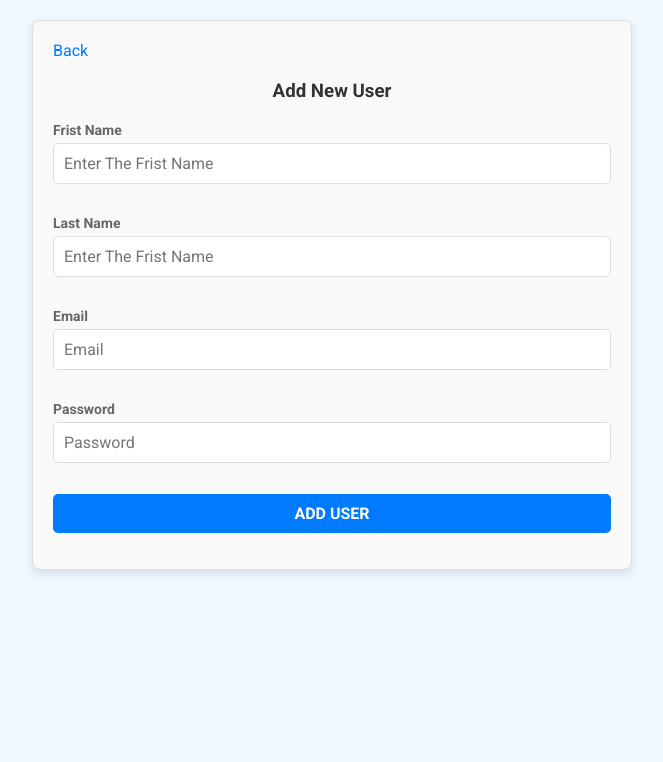
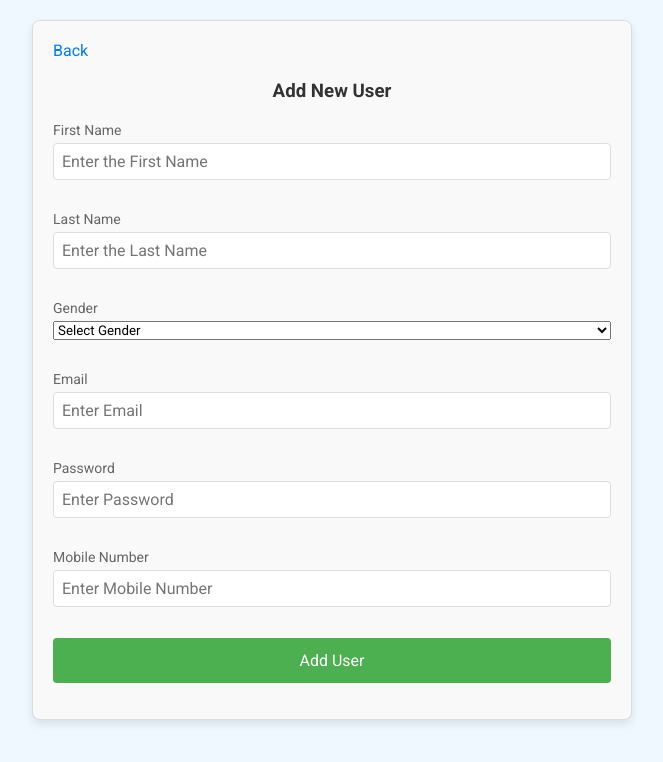
Before and after one commit to vijaydankhara/CRUD-CLIENT, a React (Create React App) app: page /add in a window 1280 px wide. Shown: the top 762 px of the page, without its empty margins (308-971 px from the left). Built offline with nearby package versions, Linux system fonts and the light colour scheme.

Commit message:
11-11-2024

```diff
--- a/src/components/adduser/Add.jsx
+++ b/src/components/adduser/Add.jsx
@@ -1,96 +1,124 @@
 import React, { useState } from "react";
 import "./add.css";
-import { Link , useNavigate } from "react-router-dom";
-import axios from "axios"
+import { Link, useNavigate } from "react-router-dom";
+import axios from "axios";
 import toast from "react-hot-toast";
 
+const Add = () => {
+  const initialUser = {
+    firstName: "",
+    lastName: "",
+    gender: "",
+    email: "",
+    password: "",
+    mobileNo: ""
+  };
 
-const Add = () => {
-
-const users = {
-  fname: "",
-  lname: "",
-  email: "",
-  password: ""
-}
-  const [user, setUser] = useState(users);
+  const [user, setUser] = useState(initialUser);
   const navigate = useNavigate();
 
-  const inputHandal = (e) => {
+  const inputHandler = (e) => {
     const { name, value } = e.target;
-     setUser({...user,  [name]:value});
-     console.log(user);
+    setUser({ ...user, [name]: value });
+    console.log(user);
+  };
 
-  }
-
-  const submitForm = async(e) =>{
+  const submitForm = async (e) => {
     e.preventDefault();
-    await axios.post("http://localhost:8000/api/create",user)
-    .then((response) =>{
-     toast.success(response.data.msg, {position: 'top-right'})
-     navigate("/")
-    }).catch(error => console.log(error))
-  }
+    try {
+      const response = await axios.post("http://localhost:8000/api/create", user);
+      toast.success(response.data.msg, { position: 'top-right' });
+      navigate("/");
+    } catch (error) {
+      console.log(error);
+      toast.error("Failed to add user", { position: 'top-right' });
+    }
+  };
 
   return (
     <div className="addUser">
       <Link to={"/"}>Back</Link>
       <h3>Add New User</h3>
       <form onSubmit={submitForm}>
-        <div className="inputrGroup">
-          <label htmlFor="fname">Frist Name</label>
+        <div className="inputGroup">
+          <label htmlFor="firstName">First Name</label>
           <input
             type="text"
-            onChange={inputHandal}
-            id="fname"
-            name="fname"
+            onChange={inputHandler}
+            id="firstName"
+            name="firstName"
             autoComplete="off"
-            placeholder="Enter The Frist Name"
+            placeholder="Enter the First Name"
+            required
           />
         </div>
 
-        <div className="inputrGroup">
-          <label htmlFor="lname">Last Name</label>
+        <div className="inputGroup">
+          <label htmlFor="lastName">Last Name</label>
           <input
             type="text"
-            onChange={inputHandal}
-            id="lname"
-            name="lname"
+            onChange={inputHandler}
+            id="lastName"
+            name="lastName"
             autoComplete="off"
-            placeholder="Enter The Frist Name"
+            placeholder="Enter the Last Name"
+            required
           />
         </div>
 
-        <div className="inputrGroup">
+        <div className="inputGroup">
+          <label htmlFor="gender">Gender</label>
+          <select name="gender" id="gender" onChange={inputHandler} required>
+            <option value="">Select Gender</option>
+            <option value="Male">Male</option>
+            <option value="Female">Female</option>
+          </select>
+        </div>
+
+        <div className="inputGroup">
           <label htmlFor="email">Email</label>
           <input
-            type="text"
-            onChange={inputHandal}
+            type="email"
+            onChange={inputHandler}
             id="email"
             name="email"
             autoComplete="off"
-            placeholder="Email"
+            placeholder="Enter Email"
+            required
           />
         </div>
 
-        <div className="inputrGroup">
+        <div className="inputGroup">
           <label htmlFor="password">Password</label>
           <input
-            type="text"
-            onChange={inputHandal}
+            type="password"
+            onChange={inputHandler}
             id="password"
             name="password"
             autoComplete="off"
-            placeholder="Password"
+            placeholder="Enter Password"
+            required
           />
         </div>
 
-        <div className="inputrGroup">
-          <button type="submit">ADD USER</button>
+        <div className="inputGroup">
+          <label htmlFor="mobileNo">Mobile Number</label>
+          <input
+            type="tel"
+            onChange={inputHandler}
+            id="mobileNo"
+            name="mobileNo"
+            autoComplete="off"
+            placeholder="Enter Mobile Number"
+          />
+        </div>
+
+        <div className="inputGroup">
+          <button type="submit">Add User</button>
         </div>
       </form>
     </div>
   );
-}
+};
 
 export default Add;
--- a/src/components/adduser/add.css
+++ b/src/components/adduser/add.css
@@ -15,26 +15,26 @@
     color: #333;
   }
 
-  .inputrGroup {
+  .inputGroup {
     margin-bottom: 16px;
     display: flex;
     flex-direction: column;
   }
 
-  .inputrGroup label {
+  .inputGroup label {
     font-size: 14px;
     color: #666;
     margin-bottom: 5px;
   }
 
-  .inputrGroup input {
+  .inputGroup input {
     padding: 8px;
     font-size: 16px;
     border: 1px solid #ddd;
     border-radius: 4px;
   }
 
-  .inputrGroup input:focus {
+  .inputGroup input:focus {
     outline: none;
     border-color: #4caf50;
     box-shadow: 0 0 5px rgba(76, 175, 80, 0.5);
--- a/src/components/getuser/User.jsx
+++ b/src/components/getuser/User.jsx
@@ -35,15 +35,15 @@ const User = () => {
 
   return (
     <div className="userTable">
-      <Link to={"/add"} className="addButton">
-        Add User
-      </Link>
-      <table border={1} cellPadding={10} cellSpacing={0}>
+      <Link to={"/add"} className="addButton">Add User</Link>
+      <table>
         <thead>
           <tr>
             <th>S.No</th>
             <th>User Name</th>
+            <th>Gender</th>
             <th>User Email</th>
+            <th>Mobile No</th>
             <th>Actions</th>
           </tr>
         </thead>
@@ -51,12 +51,11 @@ const User = () => {
           {users.map((user, index) => (
             <tr key={user._id}>
               <td>{index + 1}</td>
-              <td>
-                {user.fname} {user.lname}
-              </td>
+              <td>{user.firstName} {user.lastName}</td>
+              <td>{user.gender}</td>
               <td>{user.email}</td>
+              <td>{user.mobileNo}</td>
               <td className="actionsButton">
-                {/* Delete Button */}
                 <button onClick={() => deleteUser(user._id)}>
                   <i className="fa-solid fa-trash"></i>
                 </button>
--- a/src/components/getuser/user.css
+++ b/src/components/getuser/user.css
@@ -1,69 +1,91 @@
-/* General styling for the user table container */
+/* Main container styling */
 .userTable {
     width: 60%;
     background-color: white;
-    box-shadow: 1px 1px 8px rgba(0, 0, 0, 0.065);
+    box-shadow: 1px 1px 8px rgba(0, 0, 0, 0.1);
     border-radius: 5px;
     margin: 50px auto;
-    padding: 50px;
+    padding: 30px;
+    overflow-x: auto;
   }
 
-/* Styling for the Add User button */
+  .userTable h3 {
+    text-align: center;
+    color: #333;
+    margin-bottom: 20px;
+  }
+
+  /* Add User button styling */
   .addButton {
+    display: inline-block;
     text-decoration: none;
     background-color: purple;
     color: white;
     font-weight: 500;
     border-radius: 5px;
-    box-shadow: 1px 1px 8px rgba(0, 0, 0, 0.065);
-    padding: 10px;
+    box-shadow: 1px 1px 8px rgba(0, 0, 0, 0.1);
+    padding: 10px 15px;
+    margin-bottom: 20px;
   }
 
-/* Styling for the table */
+  /* Table styling with borders */
   .userTable table {
     width: 100%;
-    margin-top: 30px;
     border-collapse: collapse;
   }
 
-/* Header styling */
+  .userTable table th,
+  .userTable table td {
+    padding: 12px;
+    text-align: center;
+    border: 1px solid #ddd;
+  }
+
   .userTable table thead th {
     background-color: darkblue;
     color: white;
-    padding: 10px;
+    border-bottom: 2px solid #444;
   }
 
-/* Body cell styling */
-.userTable table tbody td {
-    padding: 10px;
-    text-align: center;
+  .userTable table tbody tr:nth-child(even) {
+    background-color: #f9f9f9;
   }
 
-/* Action buttons styling */
+  /* Action buttons */
   .actionsButton button {
-    border: 0;
-    outline: none;
-    background: red;
-    padding: 8px 10px;
+    border: none;
+    background-color: red;
     color: white;
+    padding: 8px;
     border-radius: 5px;
     cursor: pointer;
+    margin-right: 5px;
+    transition: background-color 0.3s ease;
+  }
+
+  .actionsButton button:hover {
+    background-color: darkred;
   }
 
   .actionsButton a {
-    background: green;
-    padding: 6px 10px;
+    display: inline-block;
+    background-color: green;
     color: white;
+    padding: 8px;
     border-radius: 5px;
-    margin: 0 10px;
     text-decoration: none;
+    transition: background-color 0.3s ease;
   }
 
-/* Responsive styling for medium screens */
+  .actionsButton a:hover {
+    background-color: darkgreen;
+  }
+
+
   @media (max-width: 768px) {
     .userTable {
       width: 90%;
-        padding: 30px;
+      padding: 20px;
     }
 
     .addButton {
@@ -71,47 +93,43 @@
       font-size: 14px;
     }
 
-    .userTable table thead th,
-    .userTable table tbody td {
-        padding: 8px;
-        font-size: 14px;
-    }
-
-    .actionsButton button,
-    .actionsButton a {
-        padding: 6px 8px;
+    .userTable table th,
+    .userTable table td {
+      padding: 10px;
       font-size: 14px;
     }
   }
 
-/* Responsive styling for small screens */
+
   @media (max-width: 480px) {
     .userTable {
       width: 100%;
-        padding: 20px;
+      padding: 15px;
       margin: 20px auto;
     }
 
     .addButton {
+      font-size: 12px;
       padding: 6px;
+    }
+
+    .userTable table th,
+    .userTable table td {
+      padding: 8px;
       font-size: 12px;
     }
 
-    .userTable table thead th,
-    .userTable table tbody td {
-        padding: 6px;
-        font-size: 12px;
-    }
 
     .actionsButton {
       display: flex;
+      flex-direction: row;
       gap: 5px;
       justify-content: center;
     }
 
     .actionsButton button,
     .actionsButton a {
-        padding: 5px 7px;
+      padding: 6px;
       font-size: 12px;
     }
   }
--- a/src/components/updateuser/Edit.jsx
+++ b/src/components/updateuser/Edit.jsx
@@ -1,14 +1,16 @@
 import React, { useEffect, useState } from "react";
 import "./edit.css";
 
-import { Link, useParams , useNavigate } from "react-router-dom";
+import { Link, useParams, useNavigate } from "react-router-dom";
 import axios from "axios";
 
 const Edit = () => {
   const users = {
-    fname: "",
-    lname: "",
+    firstName: "",
+    lastName: "",
     email: "",
+    mobileNo: "",
+    gender: "",
   };
 
   const { id } = useParams();
@@ -50,28 +52,40 @@ const Edit = () => {
       <h3>Update User</h3>
       <form onSubmit={handleSubmit}>
         <div className="inputrGroup">
-          <label htmlFor="fname">Frist Name</label>
+          <label htmlFor="firstName">Frist Name</label>
           <input
             type="text"
             onChange={InputChangeHandal}
-            value={user.fname}
-            id="fname"
-            name="fname"
+            value={user.firstName}
+            id="firstName"
+            name="firstName"
             autoComplete="off"
             placeholder="Enter The Frist Name"
           />
         </div>
 
         <div className="inputrGroup">
-          <label htmlFor="lname">Last Name</label>
+          <label htmlFor="lastName">Last Name</label>
           <input
             type="text"
             onChange={InputChangeHandal}
-            value={user.lname}
-            id="lname"
-            name="lname"
+            value={user.lastName}
+            id="lastName"
+            name="lastName"
             autoComplete="off"
             placeholder="Enter The Frist Name"
+          />
+        </div>
+        <div className="inputrGroup">
+          <label htmlFor="mobileNo">Mobile Number</label>
+          <input
+            type="tel"
+            onChange={InputChangeHandal}
+            value={user.mobileNo}
+            id="mobileNo"
+            name="mobileNo"
+            autoComplete="off"
+            placeholder="Enter the Mobile Number"
           />
         </div>
 
```
Lines whose indentation alone changed are shown as unchanged.
